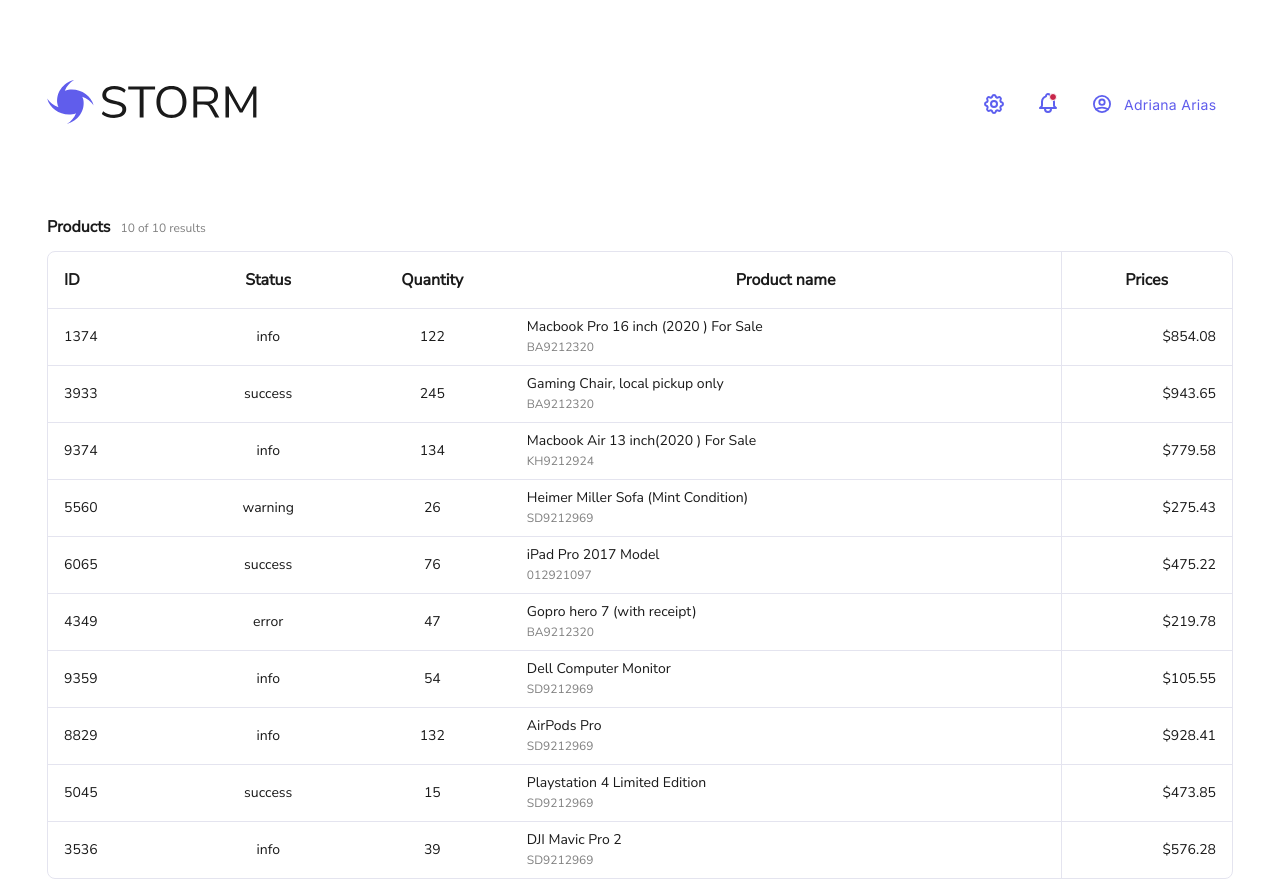
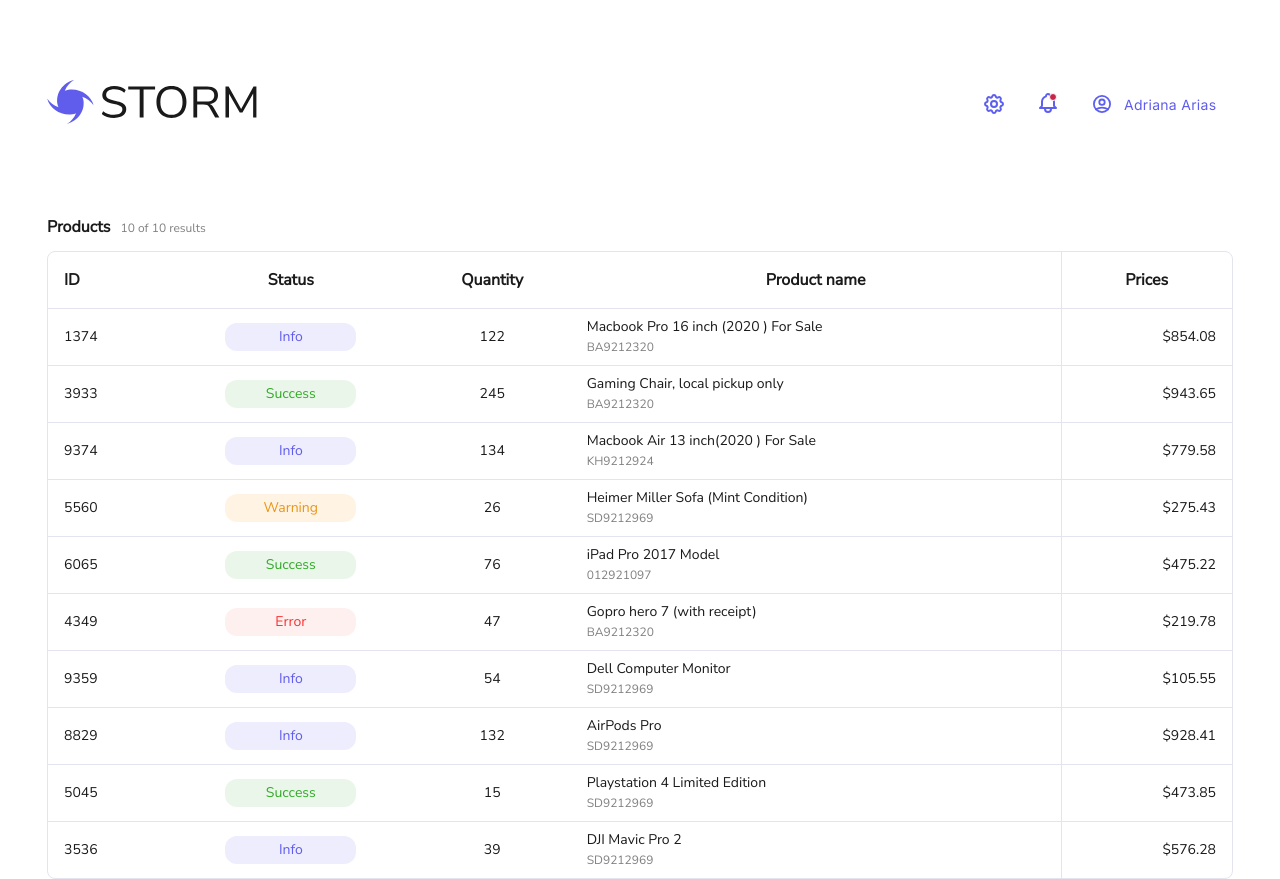
Before and after one commit to CreativeBrandon/storm, a Vue app: page / in a window 1280 px wide. Built offline with nearby package versions, Linux system fonts and the light colour scheme.

Commit message:
(feat): New status component

```diff
--- /dev/null
+++ b/src/components/status.vue
@@ -0,0 +1,48 @@
+<script setup lang="ts">
+import { Product } from '../types'
+
+const { status = 'info' } = defineProps<{ status?: Product['status'] }>()
+</script>
+
+<template>
+  <div
+    :class="{
+      status: true,
+      info: status === 'info',
+      success: status === 'success',
+      warning: status === 'warning',
+      error: status === 'error'
+    }"
+  >
+    {{ status }}
+</div>
+</template>
+
+<style scoped>
+.status {
+  border-radius: 12px;
+  padding: 4px 24px;
+  max-width: 83px;
+  margin: 0 auto;
+  text-transform: capitalize;
+}
+.error {
+  background-color: var(--red-light);
+  color: var(--red-medium);
+}
+
+.info {
+  background-color: var(--violet);
+  color: var(--primary-main);
+}
+
+.success {
+  background-color: var(--green-light);
+  color: var(--green);
+}
+
+.warning {
+  background-color: var(--orange-light);
+  color: var(--orange);
+}
+</style>
--- a/src/components/table/tableBodyRow.vue
+++ b/src/components/table/tableBodyRow.vue
@@ -1,4 +1,5 @@
 <script setup lang="ts">
+import Status from '../status.vue'
 import { Product } from '../../types'
 const { item } = defineProps<{ item: Product }>()
 </script>
@@ -6,7 +7,7 @@
 <template>
   <tr class="table-body-row">
     <td class="cell-id">{{ item.id }}</td>
-    <td class="cell-id">{{ item.status }}</td>
+    <td class="cell-id"><Status :status="item.status" /></td>
     <td class="cell-id">{{ item.quantity }}</td>
     <td class="cell-id">
       <div class="font-primary">{{ item.product }}</div>
--- a/src/styles/variables.css
+++ b/src/styles/variables.css
@@ -3,15 +3,21 @@
   --primary-dark: #344293;
   --secondary-main: #f9f9fb;
 
+  --fc-primary: #1a1a1a;
+  --fc-secondary: #808080;
+
+  --grey-light: #e4e4ef;
+  --green: #31aa27;
+  --green-light: #ebf6eb;
+  --orange: #e99518;
+  --orange-light: #fff4e4;
+  --red-medium: #f93232;
+  --red-light: #fff0f0;
   --red: #c72549;
+  --violet: #ededfe;
 
   --button-size: 44px;
   --icon-size: 18px;
 
-  --fc-primary: #1a1a1a;
-  --fc-secondary: #808080;
-
-  --grey-light: #e4e4ef;
-
   --table-border: 1px solid var(--grey-light);
 }
```
